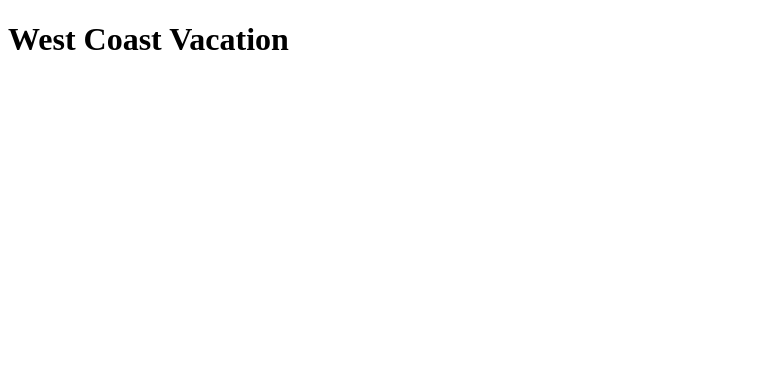
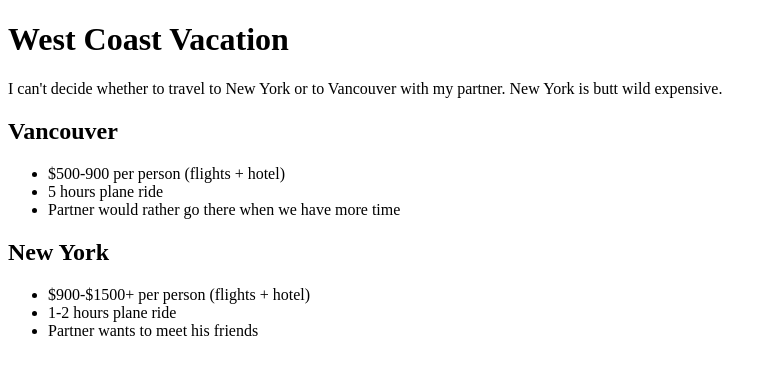
Before and after one commit to tri-ma/my-first-git-repo, a plain HTML site: page index.html in a window 1280 px wide. Shown: the whole page, without its empty margins (0-777 px from the left). Drawn offline with Linux system fonts and the light colour scheme.

Commit message:
Added content to index.

```diff
--- a/index.html
+++ b/index.html
@@ -8,5 +8,20 @@
 </head>
 <body>
     <h1>West Coast Vacation</h1>
+    <p>I can't decide whether to travel to New York or to Vancouver with my partner. New York is butt wild expensive.</p>
+
+    <h2>Vancouver</h2>
+    <ul>
+        <li>$500-900 per person (flights +  hotel)</li>
+        <li>5 hours plane ride</li>
+        <li>Partner would rather go there when we have more time</li>
+    </ul>
+
+    <h2>New York</h2>
+    <ul>
+        <li>$900-$1500+ per person (flights + hotel)</li>
+        <li>1-2 hours plane ride</li>
+        <li>Partner wants to meet his friends</li>
+    </ul>
 </body>
 </html>
```
